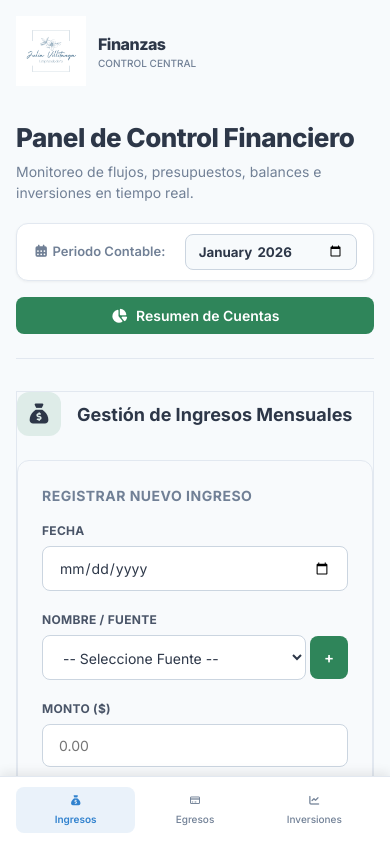
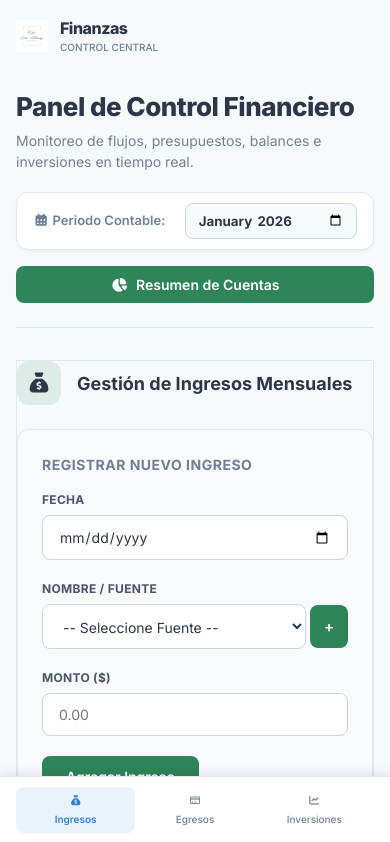
Before and after one commit to DavidEspin88/Api_Recursos, a plain HTML site: page index.html in a window 390 px wide. Shown: the top 842 px of the page. Drawn offline with Linux system fonts and the light colour scheme; no server answers.

Commit message:
REDIMENSION ICONO RESPONSIVO

```diff
--- a/style.css
+++ b/style.css
@@ -989,8 +989,8 @@ body.dark-mode .global-summary-box {
     }
 
     .header-brand-mobile .brand-icon {
-        width: 70px;
-        height: 70px;
+        width: 32px;
+        height: 32px;
         display: flex;
         align-items: center;
         justify-content: center;
```
